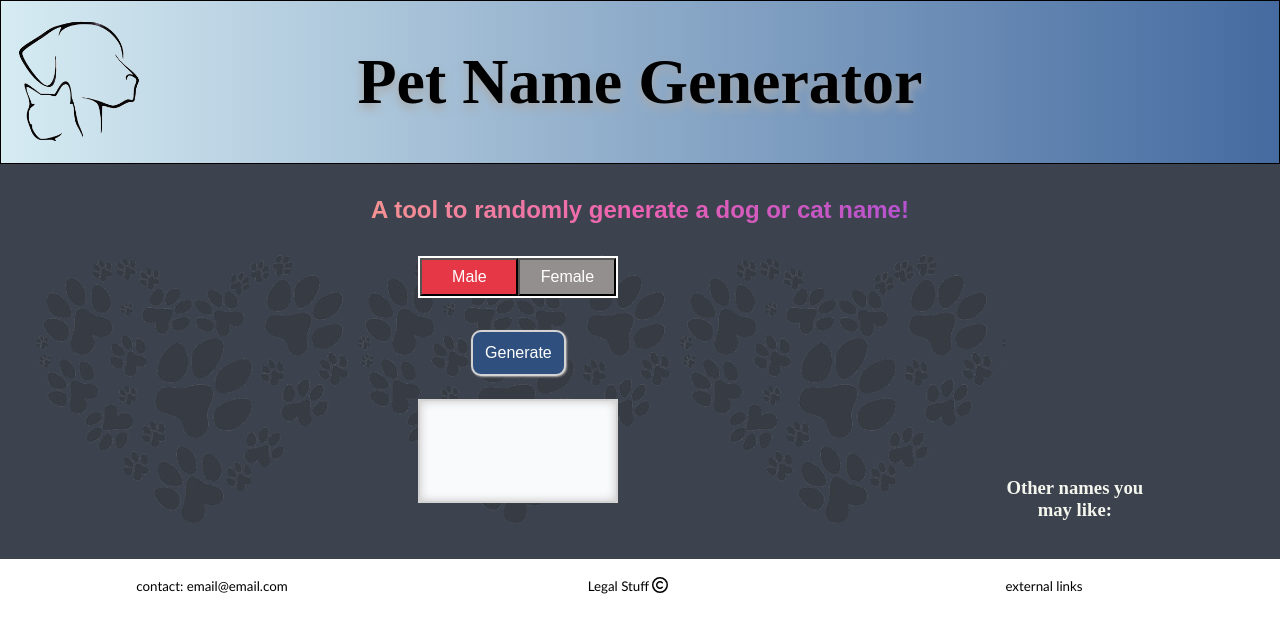
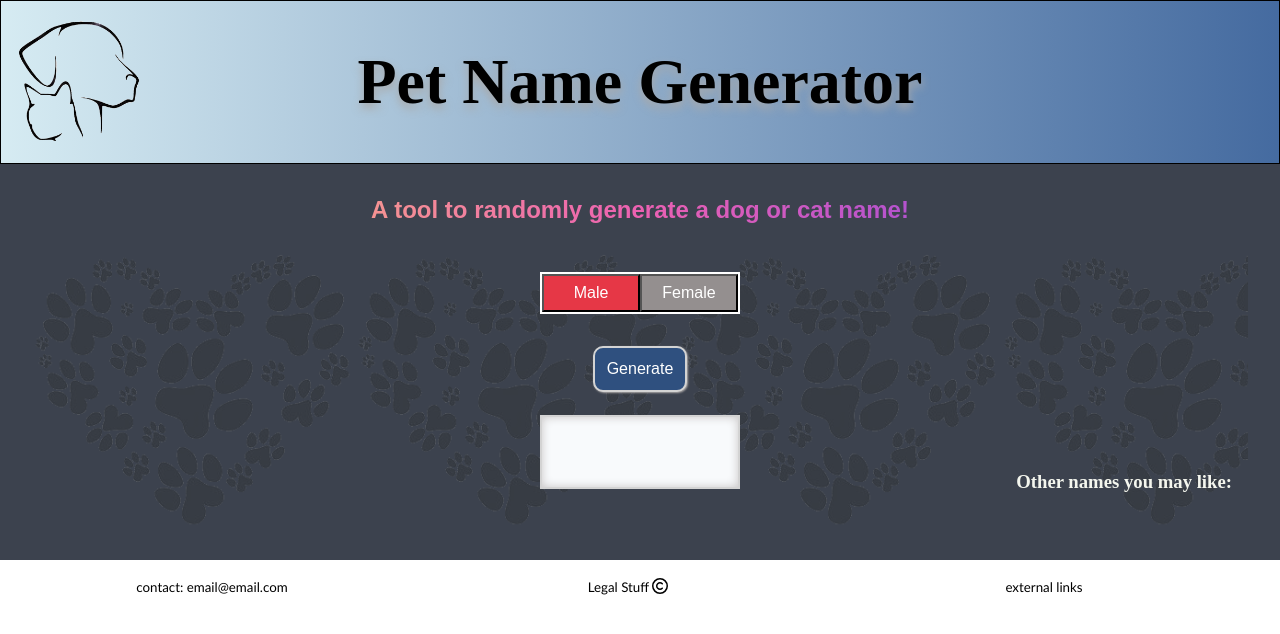
Before and after one commit to Pets-without-names/Jax-Pet-Names, a React (Create React App) app in the folder client/: page / in a window 1280 px wide. Shown: the top 634 px of the page. Built offline with nearby package versions, Linux system fonts and the light colour scheme; no server answers; a web font is replaced by a local one.

Commit message:
updated flexbox positioning/styling and aside positioning

```diff
--- a/client/src/styles/main.css
+++ b/client/src/styles/main.css
@@ -37,48 +37,8 @@ main {
   height: auto;
   background-color: var(--dark-bg-color);
   padding: 2em;
-}
-
-h2 {
-  font-family: Moranga, sans-serif;
-  color: var(--dark-bg-font);
-  background: linear-gradient(90deg, #ffd16a, #ec61b2 50%, #6e40f1);
-  background-clip: text;
-  -webkit-text-fill-color: transparent;
-}
-
-.content {
   position: relative;
   z-index: 2;
-  height: 100%;
-}
-
-.flex-container {
-  display: flex;
-  flex-direction: column;
-  /* justify-content: center;
-  align-items: center; */
-}
-
-/* background styling */
-.content::before {
-  content: '';
-  position: absolute;
-  top: 10%;
-  bottom: 0;
-  left: 0;
-  right: 0;
-  z-index: -1;
-  background-image: url('../images/pawprint-transparent-crop.png');
-  background-size: contain;
-  background-repeat: repeat;
-  opacity: 0.2;
-}
-
-aside {
-  text-align: center;
-  color: var(--main-bg-color);
-  position: relative;
 }
 
 h2,
@@ -93,7 +53,42 @@ button {
   font-family: Moranga, sans-serif;
 }
 
-/* gender button container set-up */
+h2 {
+  font-family: Moranga, sans-serif;
+  color: var(--dark-bg-font);
+  background: linear-gradient(90deg, #ffd16a, #ec61b2 50%, #6e40f1);
+  background-clip: text;
+  -webkit-text-fill-color: transparent;
+}
+
+/* The outter container which holds the button groups and aside info */
+.flex-container {
+  display: flex;
+  flex-direction: column;
+  position: relative;
+}
+
+/* The div that holds the gender/generate buttons and display card */
+.content {
+  padding: 1em;
+}
+
+/* background image styling*/
+.flex-container::before {
+  content: '';
+  position: absolute;
+  top: 10%;
+  bottom: 0;
+  left: 0;
+  right: 0;
+  z-index: -1;
+  background-image: url('../images/pawprint-transparent-crop.png');
+  background-size: contain;
+  background-repeat: repeat;
+  opacity: 0.2;
+}
+
+/* male/female button container set-up */
 .gender-btn-container {
   display: -webkit-box;
   display: -ms-flexbox;
@@ -113,7 +108,7 @@ button {
   border: 2px solid white;
 }
 
-/* Apply styling to the gender buttons */
+/* Apply styling to the individual gender buttons */
 .gender-btn {
   background-color: var(--inactive-btn-color);
   color: white;
@@ -122,20 +117,16 @@ button {
   font-size: 1rem;
   transition: background-color 600ms ease;
 }
-/* styling for the gender button that is clicked */
+/* styling for the gender button when clicked */
 .active {
   background-color: var(--active-btn-color);
 }
 
-/* Generate name button container styling */
+/* Generate button container styling  */
+/* used flexbox to center the button */
 .generate-btn-container {
-  display: -webkit-box;
-  display: -ms-flexbox;
-  -webkit-box-pack: center;
   display: flex;
-  -ms-flex-pack: center;
   justify-content: center;
-  margin-top: 2rem;
 }
 
 .generate-btn-container button {
@@ -150,8 +141,6 @@ button {
 
 /* Generated name "card" styling */
 .card-container {
-  width: 30%;
-  height: 4.5em;
   max-width: 200px;
   min-width: 140px;
   box-shadow: inset 0 0 10px rgb(200, 197, 197);
@@ -162,6 +151,19 @@ button {
   font-family: 'Moranga';
   font-size: 1.45rem;
   font-weight: bolder;
+}
+
+/* Other Name info styling */
+aside {
+  display: flex;
+  flex-direction: column;
+  justify-content: flex-end;
+  padding: 1em;
+  color: var(--main-bg-color);
+}
+
+aside h3 {
+  margin-bottom: 1em;
 }
 
 .aside-card {
@@ -190,14 +192,12 @@ button {
 
   .flex-container {
     flex-direction: row;
+    justify-content: center;
   }
 
-  .content {
-    width: 80%;
-  }
-
-  .aside-content {
+  aside {
     position: absolute;
+    right: 0;
     bottom: 0;
   }
 }
```
Also changed, not shown: client/src/components/main.js (indentation only).
